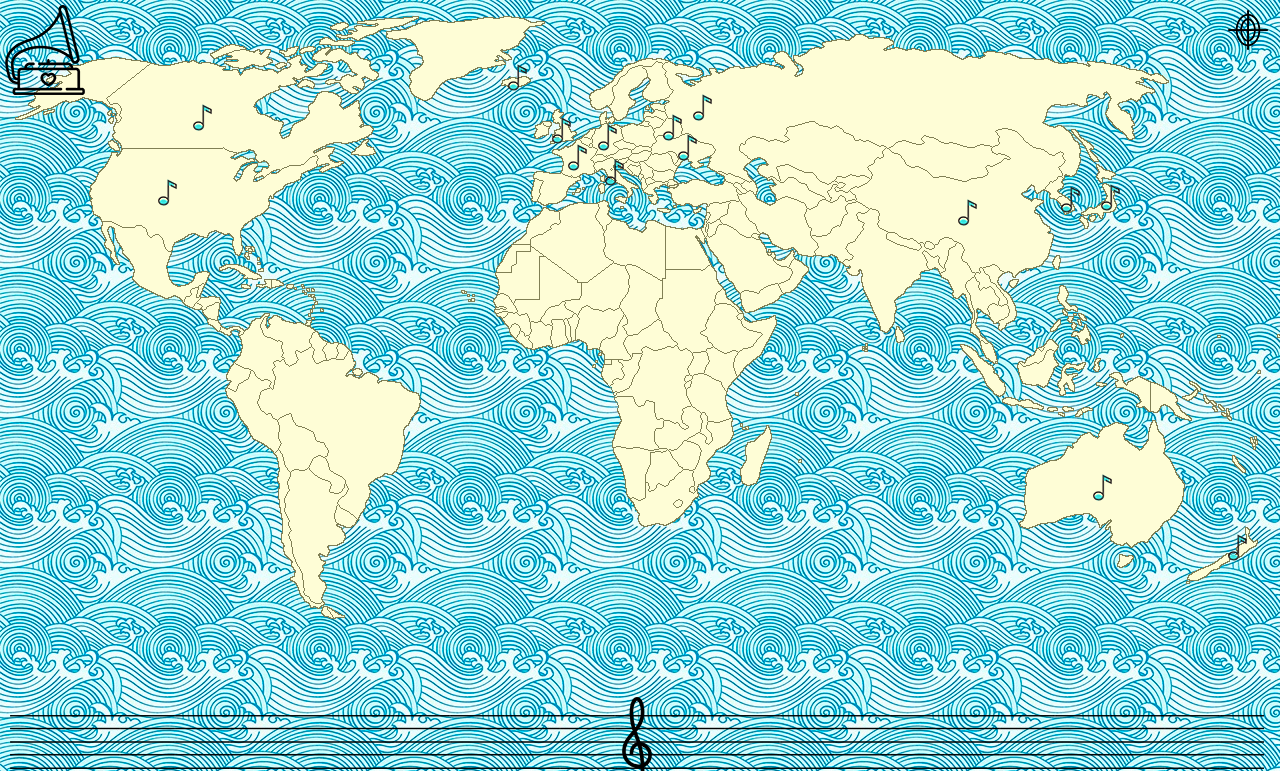
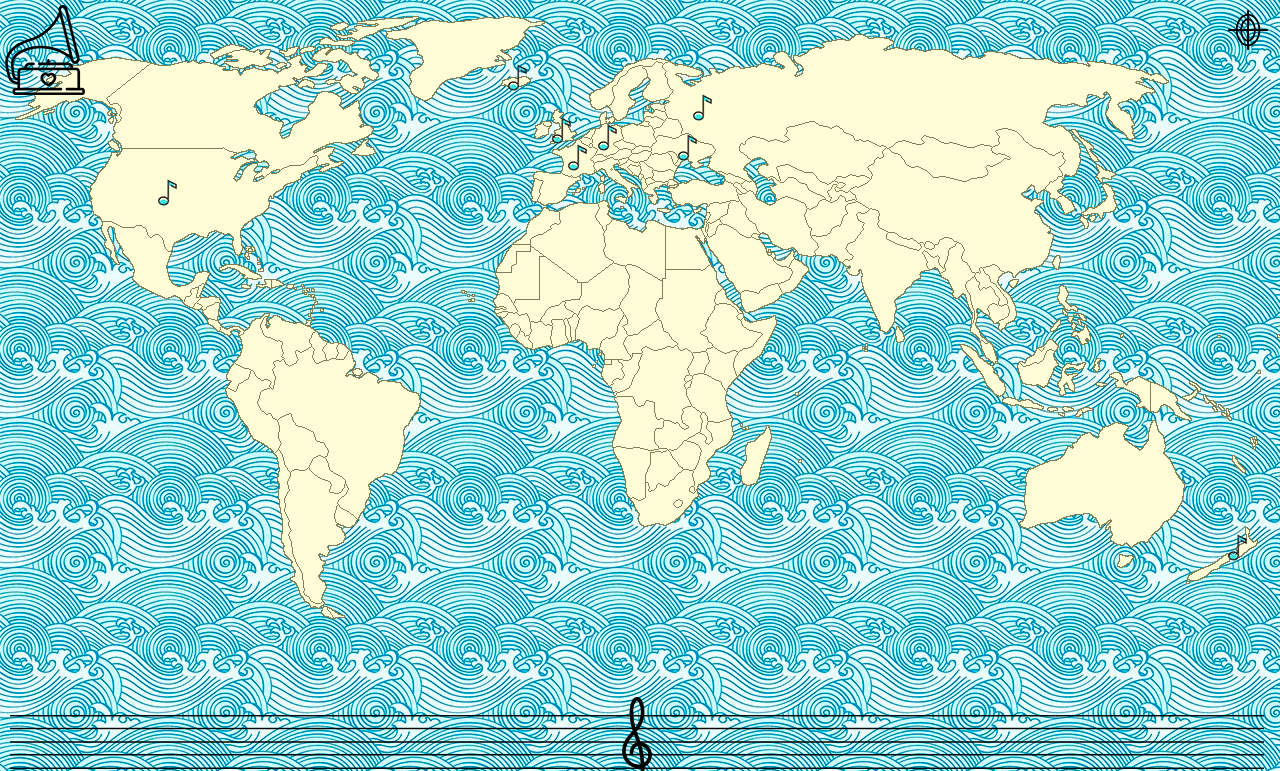
Before and after one commit to alyatertyshnikova/zalrydal, a PHP site: page /main.php in a window 1280 px wide; the page is wider, and only the part inside the window is pictured. Shown: the top 771 px of that part. Run offline with PHP 8.4, Linux system fonts and the light colour scheme.

Commit message:
new commit

```diff
--- a/main.php
+++ b/main.php
@@ -78,90 +78,105 @@
                 left:685px;
                 top:85px;
                 outline:none;
+                visibility:visible;
             }
             #Ukraine{
                 position:absolute;
                 left:670px;
                 top:125px;
                 outline:none;
+                visibility:visible;
             }
             #Belarus{
                 position:absolute;
                 left:655px;
                 top:105px;
                 outline:none;
+                visibility:hidden;
             }
             #Britain{
                 position:absolute;
                 left:544px;
                 top:108px;
                 outline:none;
+                visibility:visible;
             }
             #Island{
                 position:absolute;
                 left:500px;
                 top:55px;
                 outline:none;
+                visibility:visible;
             }
             #France{
                 position:absolute;
                 left:560px;
                 top:135px;
                 outline:none;
+                visibility:visible;
             }
             #Germany{
                 position:absolute;
                 left:590px;
                 top:115px;
                 outline:none;
+                visibility:visible;
             }
             #Italy{
                 position:absolute;
                 left:597px;
                 top:150px;
                 outline:none;
+                visibility:hidden;
             }
             #USA{
                 position:absolute;
                 left:150px;
                 top:170px;
                 outline:none;
+                visibility:visible;
             }
             #Canada{
                 position:absolute;
                 left:185px;
                 top:95px;
                 outline:none;
+                visibility:hidden;
             }
             #Australia{
                 position:absolute;
                 left:1085px;
                 top:465px;
                 outline:none;
+                visibility:hidden;
             }
             #NewZeland{
                 position:absolute;
                 left:1220px;
                 top:525px;
                 outline:none;
+                visibility:visible;
             }
             #SouthKorea{
                 position:absolute;
                 left:1053px;
                 top:177px;
                 outline:none;
+                visibility:hidden;
             }
             #China{
                 position:absolute;
                 left:950px;
                 top:190px;
                 outline:none;
+                visibility:hidden;
             }
             #Japan{
                 position:absolute;
                 left:1093px;
                 top:175px;
                 outline:none;
+                visibility:hidden;
             }
         </style>
         <script src="https://ajax.googleapis.com/ajax/libs/jquery/3.3.1/jquery.min.js"></script>
```
